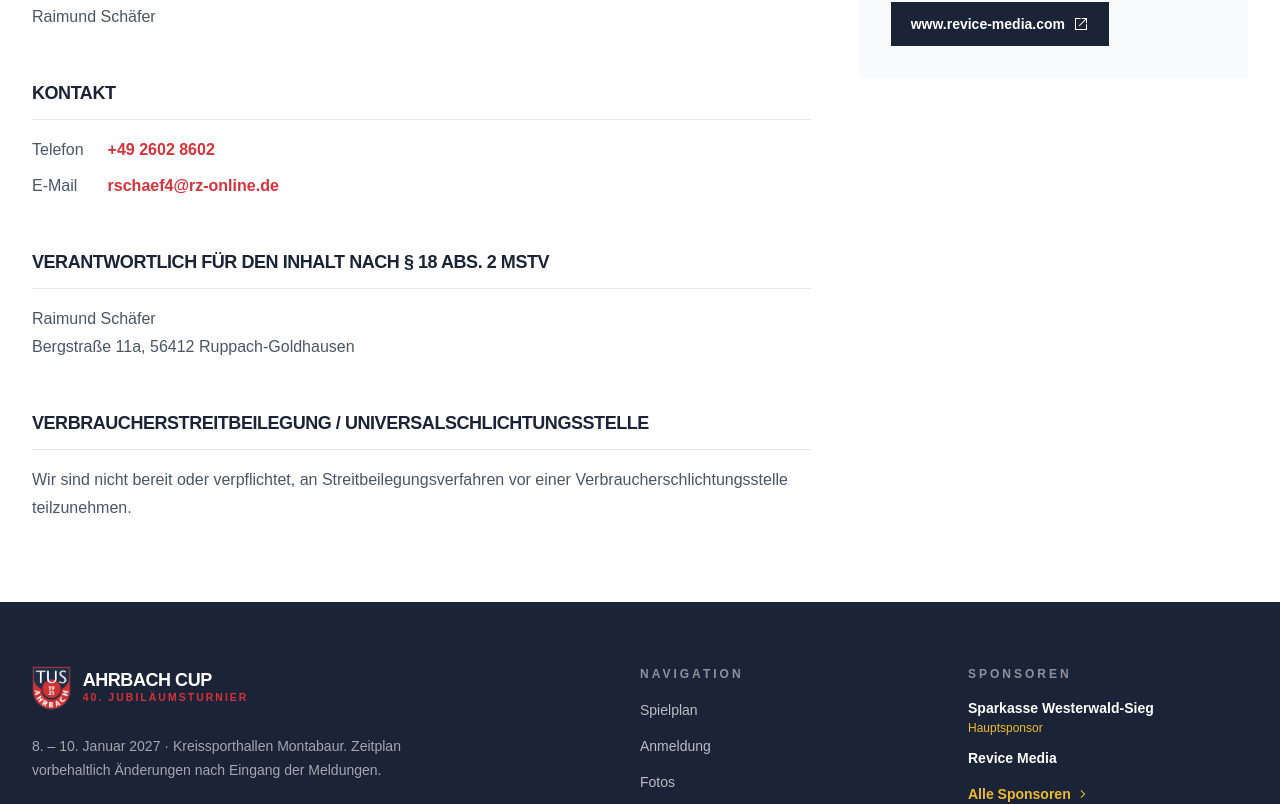
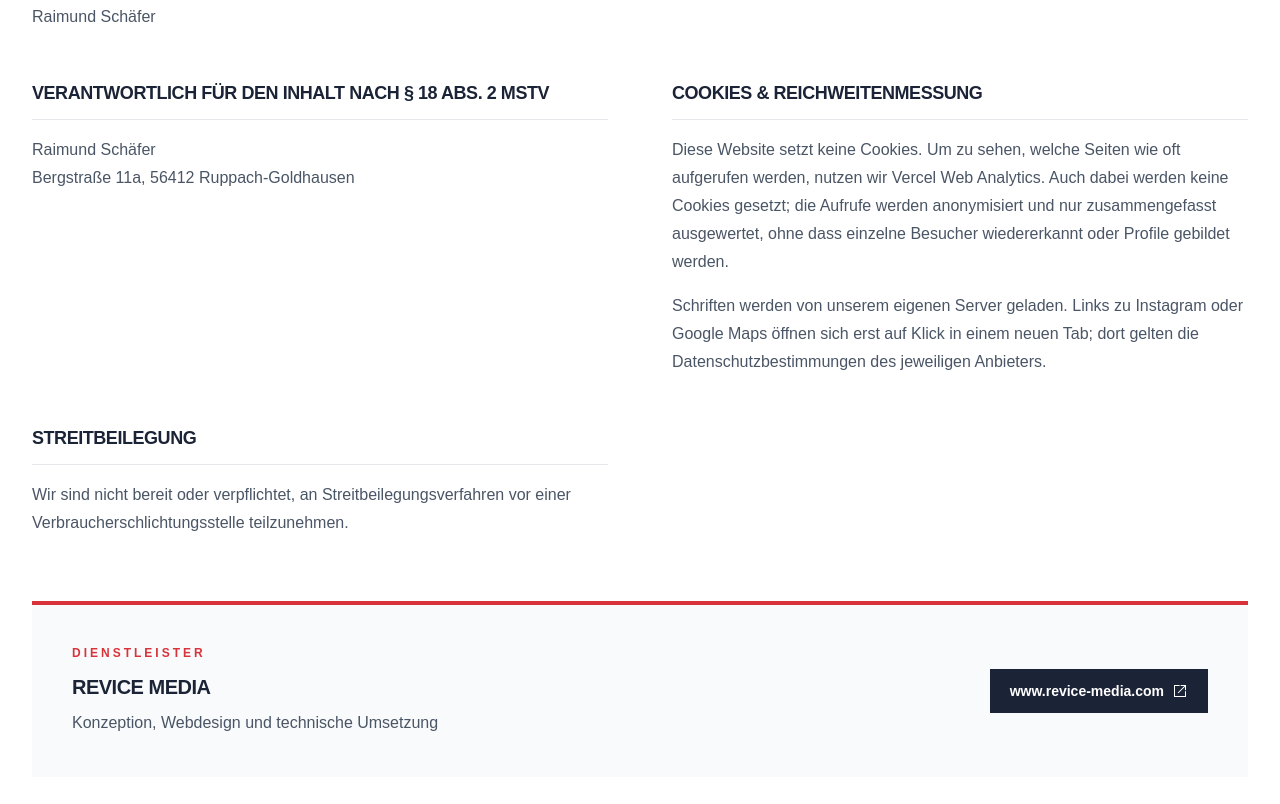
Before and after one commit to revicemedia/ahrbachcup, a Next.js app: page /impressum in a window 1280 px wide. Shown: the part 619-1423 px from the top of the page. Built offline with nearby package versions, Linux system fonts and the light colour scheme; no server answers; a web font is replaced by a local one.

Commit message:
Imprint changes

```diff
--- a/app/impressum/page.tsx
+++ b/app/impressum/page.tsx
@@ -35,8 +35,8 @@ export default function ImprintPage() {
       </section>
       <BackBar current="Impressum" />
 
-      <div className="mx-auto grid max-w-7xl gap-12 px-6 py-16 sm:py-20 lg:grid-cols-[2fr_1fr] lg:px-8">
-        <div className="flex flex-col gap-12">
+      <div className="mx-auto flex max-w-7xl flex-col gap-16 px-6 py-16 sm:py-20 lg:px-8">
+        <div className="grid gap-12 lg:grid-cols-2 lg:gap-x-16">
           <Block title="Angaben gemäß § 5 DDG">
             <address className="not-italic">
               <strong className="font-semibold text-navy">{provider.name}</strong>
@@ -77,19 +77,35 @@ export default function ImprintPage() {
             </p>
           </Block>
 
-          <Block title="Verbraucherstreitbeilegung / Universalschlichtungsstelle">
+          {/* Stand: keine Cookies, kein Browser-Speicher. Reichweitenmessung mit Vercel Web Analytics (ohne Cookies) ist vorgesehen. */}
+          <Block title="Cookies & Reichweitenmessung">
+            <p>
+              Diese Website setzt keine Cookies. Um zu sehen, welche Seiten wie oft aufgerufen werden, nutzen wir Vercel Web
+              Analytics. Auch dabei werden keine Cookies gesetzt; die Aufrufe werden anonymisiert und nur zusammengefasst
+              ausgewertet, ohne dass einzelne Besucher wiedererkannt oder Profile gebildet werden.
+            </p>
+            <p className="mt-4">
+              Schriften werden von unserem eigenen Server geladen. Links zu Instagram oder Google Maps öffnen sich erst auf
+              Klick in einem neuen Tab; dort gelten die Datenschutzbestimmungen des jeweiligen Anbieters.
+            </p>
+          </Block>
+
+          <Block title="Streitbeilegung">
             <p>Wir sind nicht bereit oder verpflichtet, an Streitbeilegungsverfahren vor einer Verbraucherschlichtungsstelle teilzunehmen.</p>
           </Block>
         </div>
 
-        <aside className="h-fit border-t-4 border-red bg-gray-50 p-8">
-          <p className="text-xs font-semibold tracking-[0.25em] text-red uppercase">Dienstleister</p>
-          <h2 className="mt-3 text-xl font-extrabold tracking-tight text-navy uppercase">{serviceProvider.name}</h2>
-          <p className="mt-3 text-base/7 text-gray-600">{serviceProvider.role}</p>
+        {/* Dienstleister als Leiste unter den Angaben */}
+        <aside className="flex flex-col gap-6 border-t-4 border-red bg-gray-50 p-8 sm:p-10 lg:flex-row lg:items-center lg:justify-between">
+          <div>
+            <p className="text-xs font-semibold tracking-[0.25em] text-red uppercase">Dienstleister</p>
+            <h2 className="mt-3 text-xl font-extrabold tracking-tight text-navy uppercase">{serviceProvider.name}</h2>
+            <p className="mt-2 text-base/7 text-gray-600">{serviceProvider.role}</p>
+          </div>
           <a
             href={serviceProvider.url}
             target="_blank"
-            className="mt-6 inline-flex items-center gap-2 bg-navy px-5 py-3 text-sm font-semibold text-white transition-colors hover:bg-red"
+            className="inline-flex shrink-0 items-center justify-center gap-2 self-start bg-navy px-5 py-3 text-sm font-semibold text-white transition-colors hover:bg-red lg:self-auto"
           >
             {serviceProvider.label}
             <Icon name="open_in_new" className="size-4" />
```
